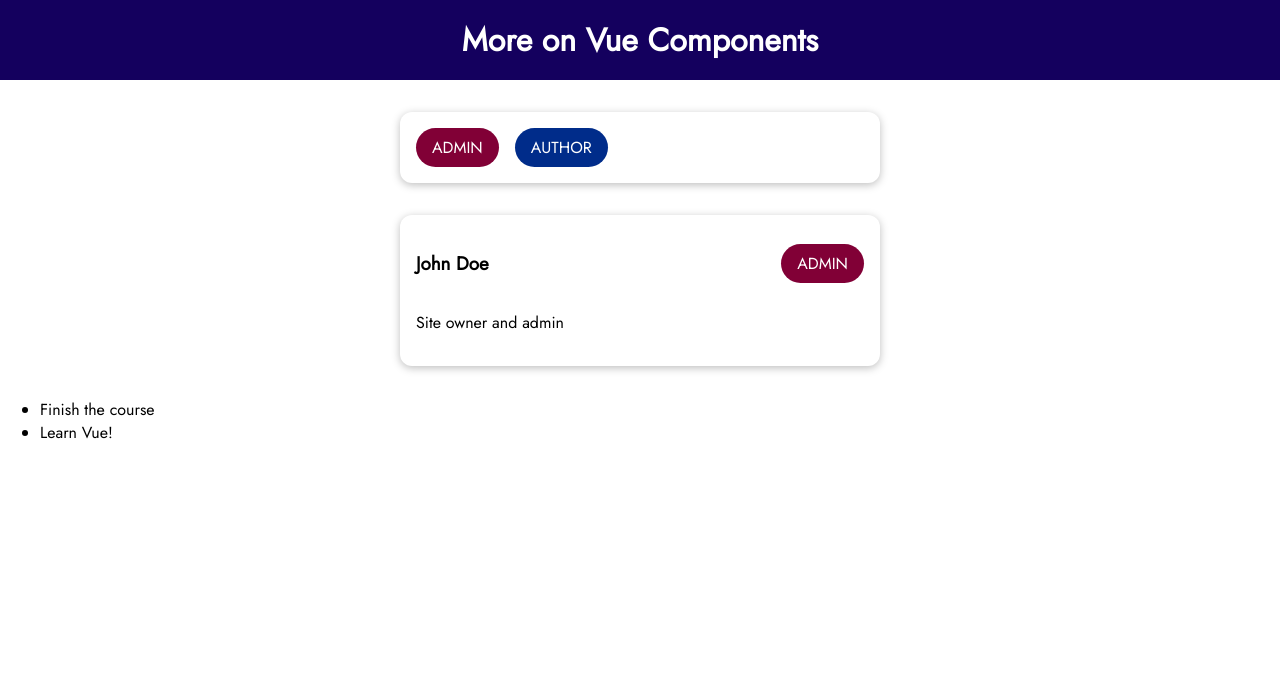
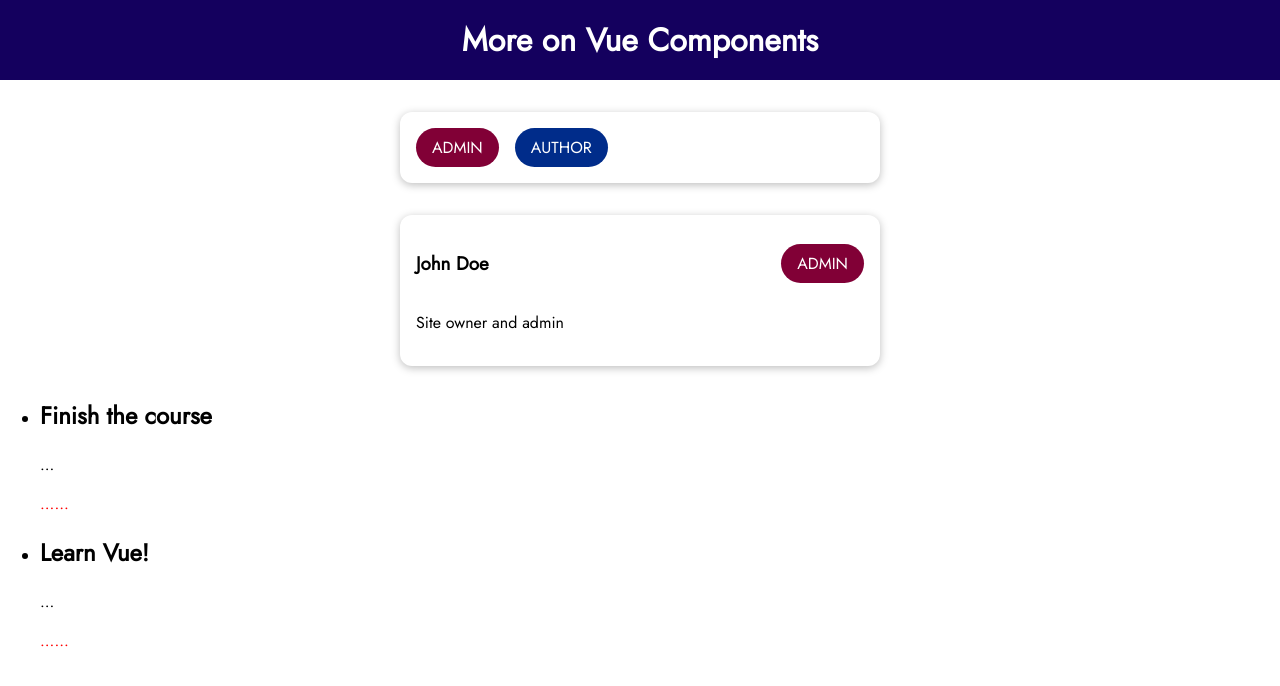
Before and after one commit to nzkks/vuejs-project, a Vue app: page / in a window 1280 px wide. Shown: the top 686 px of the page. Built offline with nearby package versions, Linux system fonts and the light colour scheme.

Commit message:
scoped slot

```diff
--- a/src/components/userBadges/CourseGoals.vue
+++ b/src/components/userBadges/CourseGoals.vue
@@ -1,6 +1,8 @@
 <template>
   <ul>
-    <li v-for="goal in goals" :key="goal">{{ goal }}</li>
+    <li v-for="goal in goals" :key="goal">
+      <slot :item="goal" anotherProp="..." additionalProp="......"></slot>
+    </li>
   </ul>
 </template>
 
--- a/src/components/userBadges/UserBadges.vue
+++ b/src/components/userBadges/UserBadges.vue
@@ -3,7 +3,13 @@
     <TheHeader />
     <BadgeList />
     <UserInfo :full-name="activeUser.name" :info-text="activeUser.description" :role="activeUser.role" />
-    <CourseGoals />
+    <CourseGoals>
+      <template #default="slotProps">
+        <h2>{{ slotProps.item }}</h2>
+        <p>{{ slotProps.anotherProp }}</p>
+        <p style="color: red">{{ slotProps['additionalProp'] }}</p>
+      </template>
+    </CourseGoals>
   </div>
 </template>
 
```
